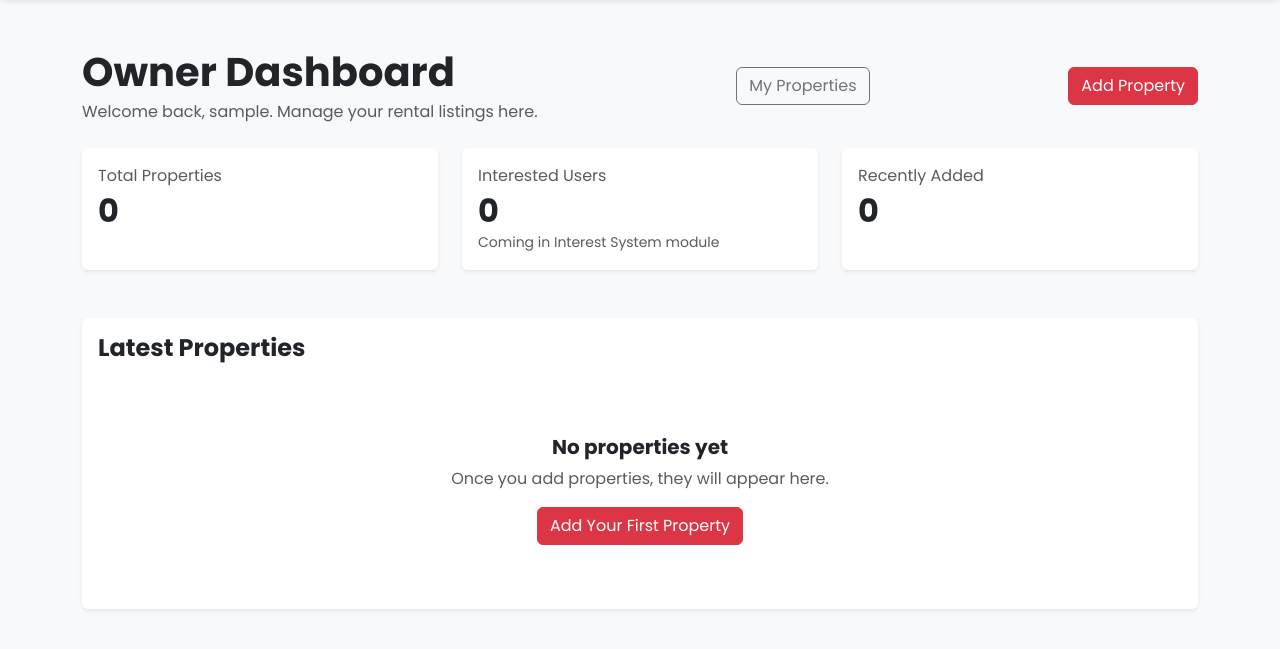
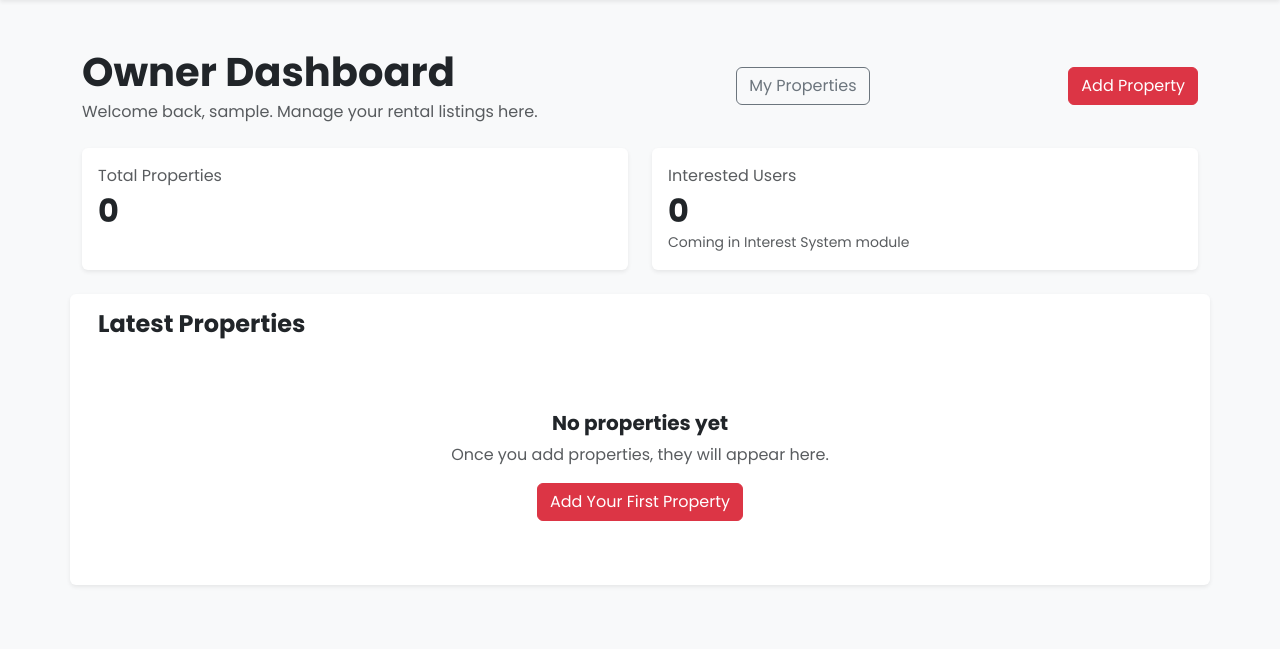
Before and after one commit to onkarbirajdaar/property-rental-portal, a Django app: page /accounts/dashboard/ in a window 1280 px wide. Shown: the part 68-717 px from the top of the page. Run offline with Django 5.2, Linux system fonts and the light colour scheme; the visitor is signed in with stand-in values (Sample User, id 1); data that the repository does not hold is empty.

Commit message:
Clean up dashboard cards, remove redundant metric

```diff
--- a/accounts/templates/accounts/dashboard.html
+++ b/accounts/templates/accounts/dashboard.html
@@ -19,7 +19,7 @@
   </div>
 
   <div class="row g-4 mb-5">
-    <div class="col-md-4">
+    <div class="col-md-6">
       <div class="card border-0 shadow-sm h-100">
         <div class="card-body">
           <p class="text-muted mb-1">Total Properties</p>
@@ -28,7 +28,7 @@
       </div>
     </div>
 
-    <div class="col-md-4">
+    <div class="col-md-6">
       <div class="card border-0 shadow-sm h-100">
         <div class="card-body">
           <p class="text-muted mb-1">Interested Users</p>
@@ -38,15 +38,7 @@
       </div>
     </div>
 
-    <div class="col-md-4">
-      <div class="card border-0 shadow-sm h-100">
-        <div class="card-body">
-          <p class="text-muted mb-1">Recently Added</p>
-          <h2 class="fw-bold mb-0">{{ latest_properties|length }}</h2>
-        </div>
-      </div>
-    </div>
-  </div>
+
 
   <div class="card border-0 shadow-sm">
     <div class="card-body">
```
